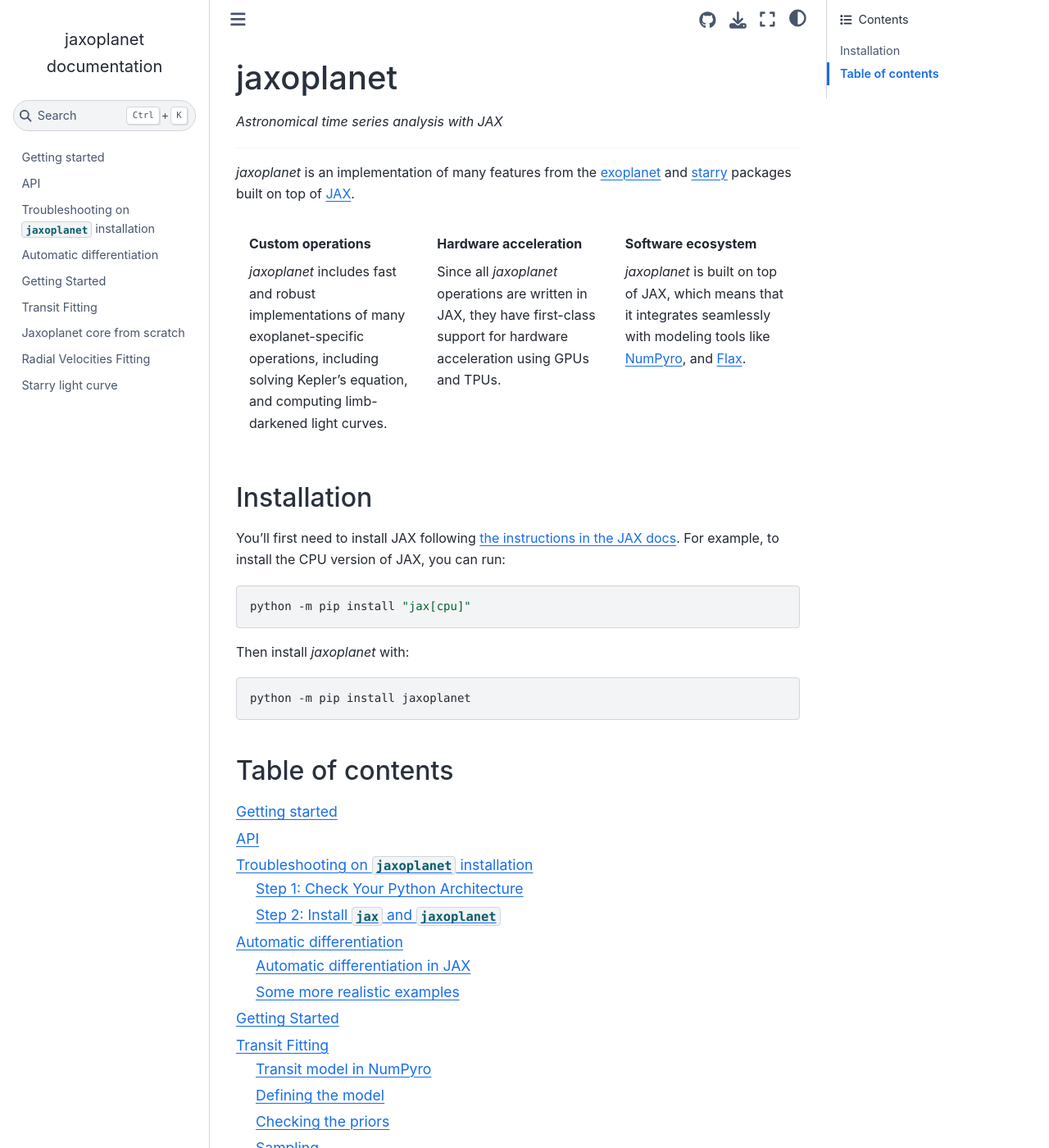
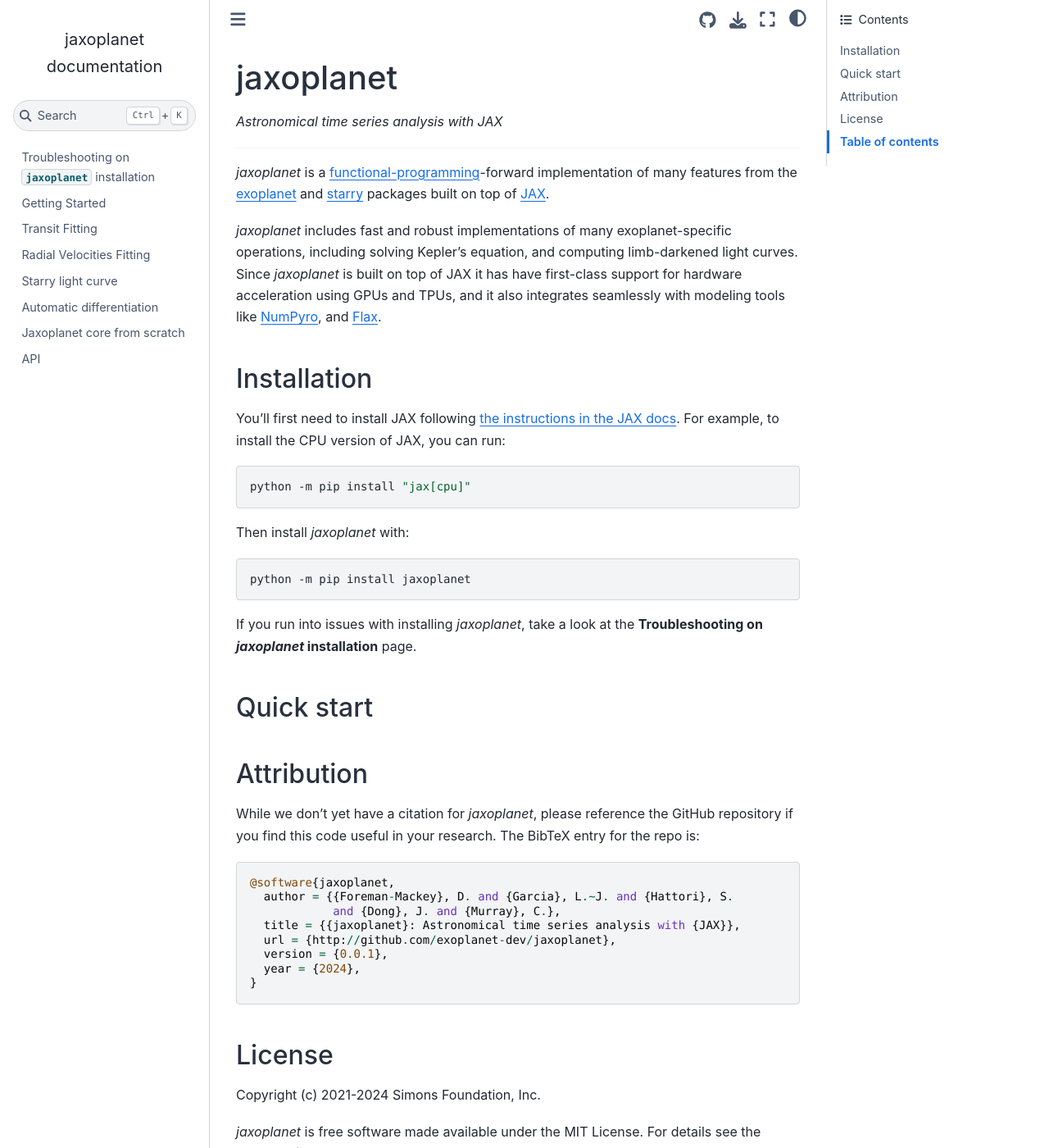
Before and after one commit to exoplanet-dev/jaxoplanet, a Sphinx documentation site: the page built from docs/index.md, in a window 1280 px wide and 1400 px high. Shown: the whole window at 82% size. Built offline with Sphinx 7.4.7 and the Sphinx Book theme 1.1.4, drawn with Linux system fonts in a browser that asks for light colours; the version number could not be read and is left out; some of the changed text lies outside the part shown.

Commit message:
docs:Update readme (#135)
* updating gitignore file to ignore __pycache__ directories

* always ensure kite area is non-negative

* Update .gitignore

* fixing jpu bug

* adding light curve test

* use jnpu.outer function in light_curve function since it's now implemented

* adding light_curves to init file so that LimbDarkLightCurve can be called

* include README.md into index.md

* [pre-commit.ci] auto fixes from pre-commit.com hooks

for more information, see https://pre-commit.ci

* update README.md file and update license to include 2024

* [pre-commit.ci] auto fixes from pre-commit.com hooks

for more information, see https://pre-commit.ci

* fixing paths

* fixing another broken path and removing LICENSE file reference

* same as previous commit

* remove reference to installation.md in text for now

* update path in toctree

* put TOC into index.md

* add start.md into toctree

* deleting start.md file

---------

Co-authored-by: Dan Foreman-Mackey <dfm@dfm.io>
Co-authored-by: pre-commit-ci[bot] <66853113+pre-commit-ci[bot]@users.noreply.github.com>
Co-authored-by: Dan Foreman-Mackey <foreman.mackey@gmail.com>

`````diff
--- a/README.md
+++ b/README.md
@@ -1,9 +1,59 @@
 # jaxoplanet
 
+_Astronomical time series analysis with JAX_
+
+---
+
+_jaxoplanet_ is a [functional-programming](https://en.wikipedia.org/wiki/Functional_programming)-forward implementation of many features from the
+[exoplanet](https://docs.exoplanet.codes/en/latest/) and
+[starry](https://starry.readthedocs.io/en/latest/) packages built on top of
+[JAX](https://jax.readthedocs.io/en/latest/).
+
+*jaxoplanet* includes fast and robust implementations of many exoplanet-specific
+operations, including solving Kepler's equation, and computing limb-darkened
+light curves. Since *jaxoplanet* is built on top of JAX it has have first-class
+support for hardware acceleration using GPUs and TPUs, and it also integrates seamlessly
+with modeling tools like [NumPyro](https://numpyro.readthedocs.io/en/latest/),
+and [Flax](https://flax.readthedocs.io/en/latest/).
 
 
 ## Installation
 
-```python
+You'll first need to install JAX following [the instructions in the JAX
+docs](https://jax.readthedocs.io/en/latest/#installation). For example, to
+install the CPU version of JAX, you can run:
+
+```bash
+python -m pip install "jax[cpu]"
+```
+
+Then install _jaxoplanet_ with:
+
+```bash
 python -m pip install jaxoplanet
 ```
+
+If you run into issues with installing *jaxoplanet*, take a look at the **Troubleshooting on *jaxoplanet* installation** page.
+
+## Quick start
+
+
+## Attribution
+While we don't yet have a citation for *jaxoplanet*, please reference the GitHub repository if you find
+this code useful in your research. The BibTeX entry for the repo is:
+
+```
+@software{jaxoplanet,
+  author = {{Foreman-Mackey}, D. and {Garcia}, L.~J. and {Hattori}, S.
+            and {Dong}, J. and {Murray}, C.},
+  title = {{jaxoplanet}: Astronomical time series analysis with {JAX}},
+  url = {http://github.com/exoplanet-dev/jaxoplanet},
+  version = {0.0.1},
+  year = {2024},
+}
+```
+
+## License
+Copyright (c) 2021-2024 Simons Foundation, Inc.
+
+*jaxoplanet* is free software made available under the MIT License. For details see the LICENSE file.
--- a/docs/index.md
+++ b/docs/index.md
@@ -1,88 +1,18 @@
-# jaxoplanet
-
-_Astronomical time series analysis with JAX_
-
----
-
-_jaxoplanet_ is an implementation of many features from the
-[exoplanet](https://docs.exoplanet.codes/en/latest/) and
-[starry](https://starry.readthedocs.io/en/latest/) packages built on top of
-[JAX](https://jax.readthedocs.io/en/latest/).
-
-````{grid} 3
----
-padding: 0
-margin: 0
-gutter: 0
----
-
-```{grid-item-card} Custom operations
----
-columns: 12 6 6 4
-class-card: sd-border-0
-shadow: None
----
-
-*jaxoplanet* includes fast and robust implementations of many exoplanet-specific
-operations, including solving Kepler's equation, and computing limb-darkened
-light curves.
-```
-
-```{grid-item-card} Hardware acceleration
----
-columns: 12 6 6 4
-class-card: sd-border-0
-shadow: None
----
-
-Since all *jaxoplanet* operations are written in JAX, they have first-class
-support for hardware acceleration using GPUs and TPUs.
-```
-
-```{grid-item-card} Software ecosystem
----
-columns: 12 6 6 4
-class-card: sd-border-0
-shadow: None
----
-
-*jaxoplanet* is built on top of JAX, which means that it integrates seamlessly
-with modeling tools like [NumPyro](https://numpyro.readthedocs.io/en/latest/),
-and [Flax](https://flax.readthedocs.io/en/latest/).
-```
-
-````
-
-## Installation
-
-You'll first need to install JAX following [the instructions in the JAX
-docs](https://jax.readthedocs.io/en/latest/#installation). For example, to
-install the CPU version of JAX, you can run:
-
-```bash
-python -m pip install "jax[cpu]"
-```
-
-Then install _jaxoplanet_ with:
-
-```bash
-python -m pip install jaxoplanet
+```{include} ../README.md
 ```
 
 ## Table of contents
 
 ```{toctree}
 ---
-maxdepth: 2
+maxdepth: 1
 ---
-
-start
-api
 installation.md
-tutorials/autodiff.ipynb
 tutorials/orbits.ipynb
 tutorials/transit.ipynb
-tutorials/core-from-scratch.ipynb
 tutorials/rv.ipynb
 tutorials/starry.ipynb
+tutorials/autodiff.ipynb
+tutorials/core-from-scratch.ipynb
+api
 ```
--- a/docs/start.md
+++ /dev/null
@@ -1 +0,0 @@
-# Getting started
`````
Also changed, not shown: 1 other file.
